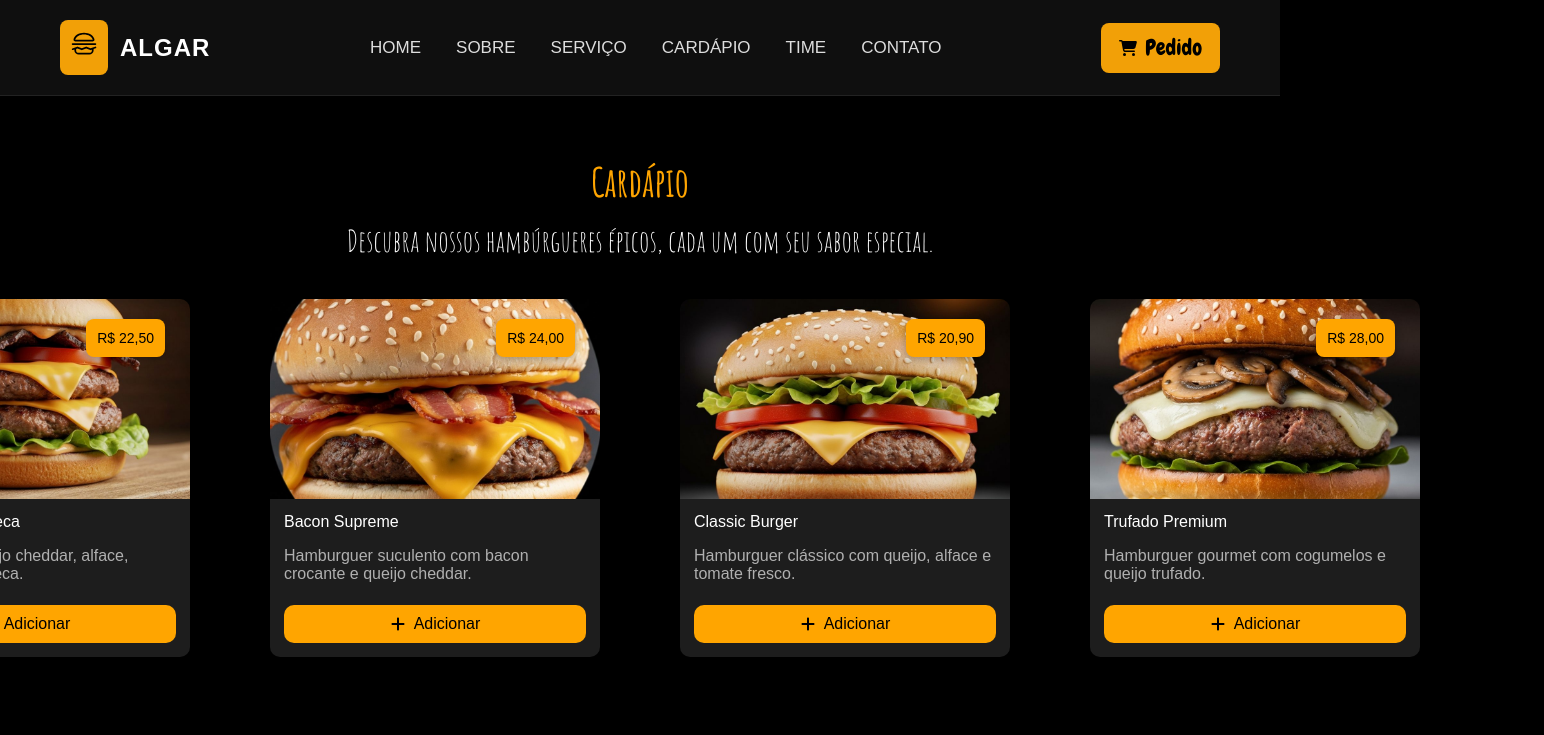
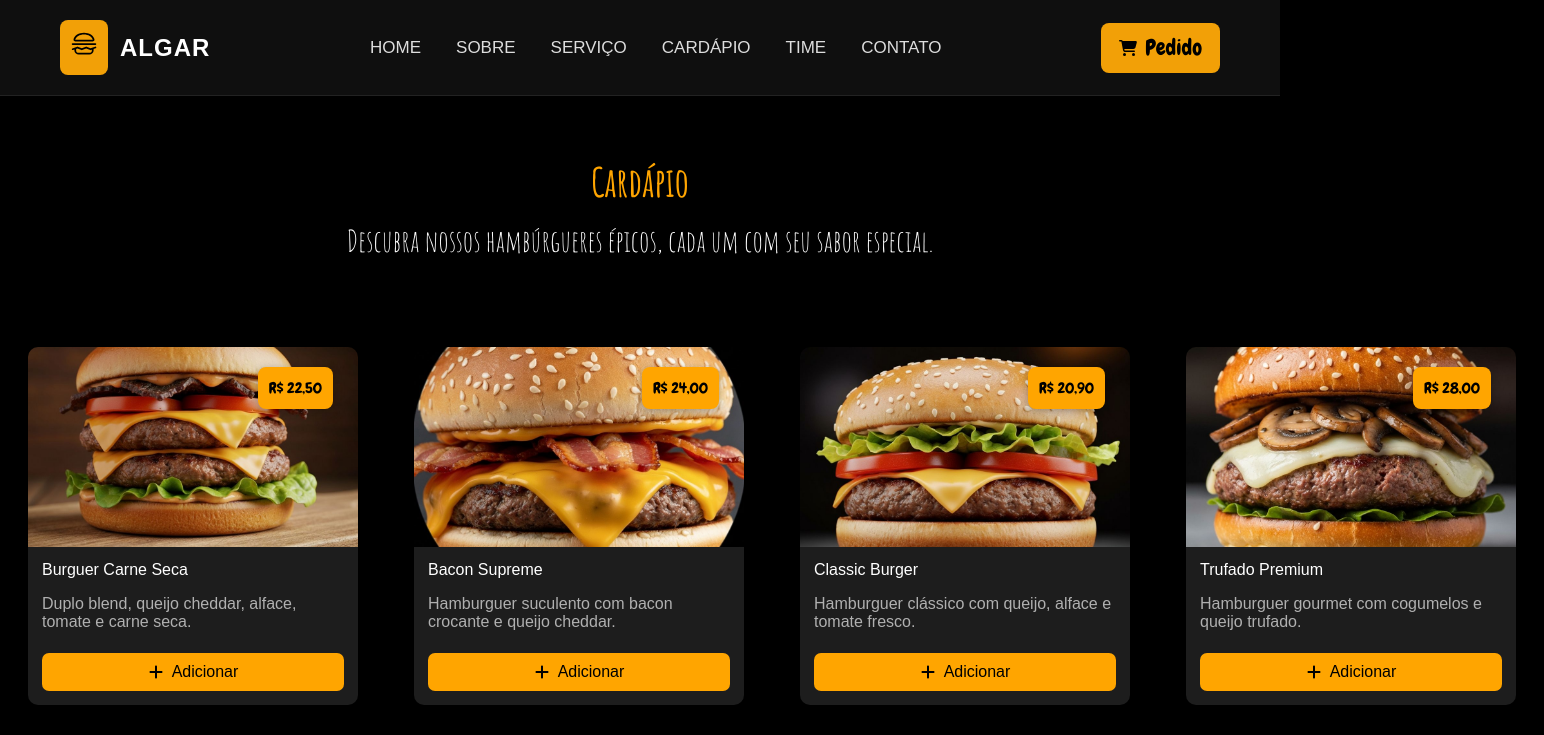
Before and after one commit to JoaoBraguin/Hamburgueria, a React (Create React App) app: page /cardapio in a window 1280 px wide. Shown: the top 735 px of the page, 1544 px wide, since content can reach past the window. Built offline with nearby package versions, Linux system fonts and the light colour scheme.

Commit message:
continuação do site e inicio da tela de times

```diff
--- a/src/components/Cardapio/Cardapio.module.css
+++ b/src/components/Cardapio/Cardapio.module.css
@@ -21,18 +21,20 @@
 }
 
 .all {
-    display: grid;
-    grid-template-columns: 1fr 1fr 1fr 1fr;
+    display: flex;
     align-items: center;
     justify-content: center;
+    gap: 2px;
     color: white;
+    margin-top: 20px;
+
 
 
 
     .itens {
-        padding: 20px;
-        cursor: pointer;
+        padding: 40px;
         transition: 0.9s;
+
 
         .conteudo {
             display: flex;
@@ -77,13 +79,18 @@
                     color: black;
                     gap: 8px;
                     background-color: orange;
-                    border-radius: 10px;
+                    border-radius: 7px;
                     margin-top: 6px;
+                    cursor: pointer;
 
                     svg {
                         display: flex;
                         align-items: center;
                         justify-content: center;
+                    }
+
+                    &:hover {
+                        background-color: rgb(255, 184, 53);
                     }
                 }
 
@@ -98,10 +105,10 @@
             }
         }
 
-        &:hover {
+        /* &:hover {
             transform: scale(1.03);
             transition: 0.9s;
-        }
+        } */
 
 
     }
@@ -120,8 +127,9 @@
     font-weight: normal;
     padding: 11px;
     border-radius: 8px;
-    font-size: 14px;
+    font-size: 15px;
     box-shadow: 0 2px 8px rgba(0, 0, 0, 0.3);
+    font-family: "Chewy", system-ui;
 }
 
 .botao {
--- a/src/components/Cardapio/index.jsx
+++ b/src/components/Cardapio/index.jsx
@@ -61,8 +61,23 @@ export default function Cardapio() {
                 <div className={style.itens}>
                     <div className={`${style.conteudo} conteudoReveal`}>
                         <div className={style.teste}>
-                            <img src="https://img.freepik.com/fotos-gratis/hamburguer-de-vista-frontal-em-um-carrinho_141793-15542.jpg?semt=ais_hybrid&w=740&q=80" alt="" />
-                            <div className={style.price}>R$ 20.90</div>
+                            <img src="https://img.freepik.com/fotos-gratis/comida-deliciosa-na-mesa_23-2151902501.jpg" alt="" />
+                            <div className={style.price}>R$ 22.90</div>
+                        </div>
+                        <div className={style.about}>
+                            <span>Burguer Carne Seca com Fritas</span>
+                            <p>Duplo Blend, queijo cheddar, aflace, tomate e carne seca.</p>
+                              <div className={style.botao}>
+                                <FaPlus /> Adicionar
+                            </div>
+                        </div>
+                    </div>
+                </div>
+                <div className={style.itens}>
+                    <div className={`${style.conteudo} conteudoReveal`}>
+                        <div className={style.teste}>
+                            <img src="https://img.freepik.com/fotos-gratis/vista-de-uma-refeicao-deliciosa-pronta-para-comer_23-2151431747.jpg?uid=R194712502&ga=GA1.1.63503955.1762474275&semt=ais_hybrid&w=740&q=80" alt="" />
+                            <div className={style.price}>R$ 19.90</div>
                         </div>
                         <div className={style.about}>
                             <span>Burguer Carne Seca</span>
@@ -76,23 +91,8 @@ export default function Cardapio() {
                 <div className={style.itens}>
                     <div className={`${style.conteudo} conteudoReveal`}>
                         <div className={style.teste}>
-                            <img src="https://img.freepik.com/fotos-gratis/hamburguer-de-vista-frontal-em-um-carrinho_141793-15542.jpg?semt=ais_hybrid&w=740&q=80" alt="" />
-                            <div className={style.price}>R$ 20.90</div>
-                        </div>
-                        <div className={style.about}>
-                            <span>Burguer Carne Seca</span>
-                            <p>Duplo Blend, queijo cheddar, aflace, tomate e carne seca.</p>
-                              <div className={style.botao}>
-                                <FaPlus /> Adicionar
-                            </div>
-                        </div>
-                    </div>
-                </div>
-                <div className={style.itens}>
-                    <div className={`${style.conteudo} conteudoReveal`}>
-                        <div className={style.teste}>
-                            <img src="https://img.freepik.com/fotos-gratis/hamburguer-de-vista-frontal-em-um-carrinho_141793-15542.jpg?semt=ais_hybrid&w=740&q=80" alt="" />
-                            <div className={style.price}>R$ 20.90</div>
+                            <img src="https://img.freepik.com/fotos-gratis/cheeseburger-suculento-em-uma-prancha-de-madeira-rustica_9975-24623.jpg?uid=R194712502&ga=GA1.1.63503955.1762474275&semt=ais_hybrid&w=740&q=80" alt="" />
+                            <div className={style.price}>R$ 18.90</div>
                         </div>
                         <div className={style.about}>
                             <span>Burguer Carne Seca</span>
--- a/src/components/ServiçosComponents/Fidelidade/Fidelidade.module.css
+++ b/src/components/ServiçosComponents/Fidelidade/Fidelidade.module.css
@@ -70,7 +70,7 @@
 
                 span {
                     color: orange;
-                    font-size: 23px;
+                    font-size: 22px;
                 }
 
                 p {
--- a/src/pages/Contato.jsx
+++ b/src/pages/Contato.jsx
@@ -1,6 +1,9 @@
 export default function Contato() {
-    return(
-        <h1>Contato</h1>
+    return (
+        <>
+            <h1>Contato</h1>
+            <h1>aaaaaaaaa</h1>
+        </>
     )
 
 }
--- a/src/styles/cardapio2.module.css
+++ b/src/styles/cardapio2.module.css
@@ -11,7 +11,7 @@
     h1 {
         color: orange;
         font-family: "Amatic SC", sans-serif;
-          font-size: 40px;
+        font-size: 40px;
     }
 
     span {
@@ -23,21 +23,24 @@
 .all {
     display: grid;
     grid-template-columns: 1fr 1fr 1fr 1fr;
-    align-items: center;
-    justify-content: center;
     color: white;
+    margin-top: 60px;
 
 
 
     .itens {
-        padding: 20px;
-        cursor: pointer;
+        display: flex;
+        align-items: center;
+        justify-content: center;
+        padding: 18px;
         transition: 0.9s;
 
         .conteudo {
             display: flex;
             flex-direction: column;
-            padding: 20px;
+            padding: 10px;
+            transition: 0.9s;
+
 
 
 
@@ -77,13 +80,18 @@
                     color: black;
                     gap: 8px;
                     background-color: orange;
-                    border-radius: 10px;
+                    border-radius: 7px;
                     margin-top: 6px;
+                    cursor: pointer;
 
                     svg {
                         display: flex;
                         align-items: center;
                         justify-content: center;
+                    }
+
+                    &:hover {
+                        background-color: rgb(255, 184, 53);
                     }
                 }
 
@@ -95,13 +103,15 @@
 
 
 
+
+
             }
         }
 
-        &:hover {
+        /* &:hover {
             transform: scale(1.03);
             transition: 0.9s;
-        }
+        } */
 
 
     }
@@ -120,8 +130,9 @@
     font-weight: normal;
     padding: 11px;
     border-radius: 8px;
-    font-size: 14px;
+    font-size: 15px;
     box-shadow: 0 2px 8px rgba(0, 0, 0, 0.3);
+    font-family: "Chewy", system-ui;
 }
 
 
```
Also changed, not shown: src/pages/Time.jsx (+9 -5 lines).
